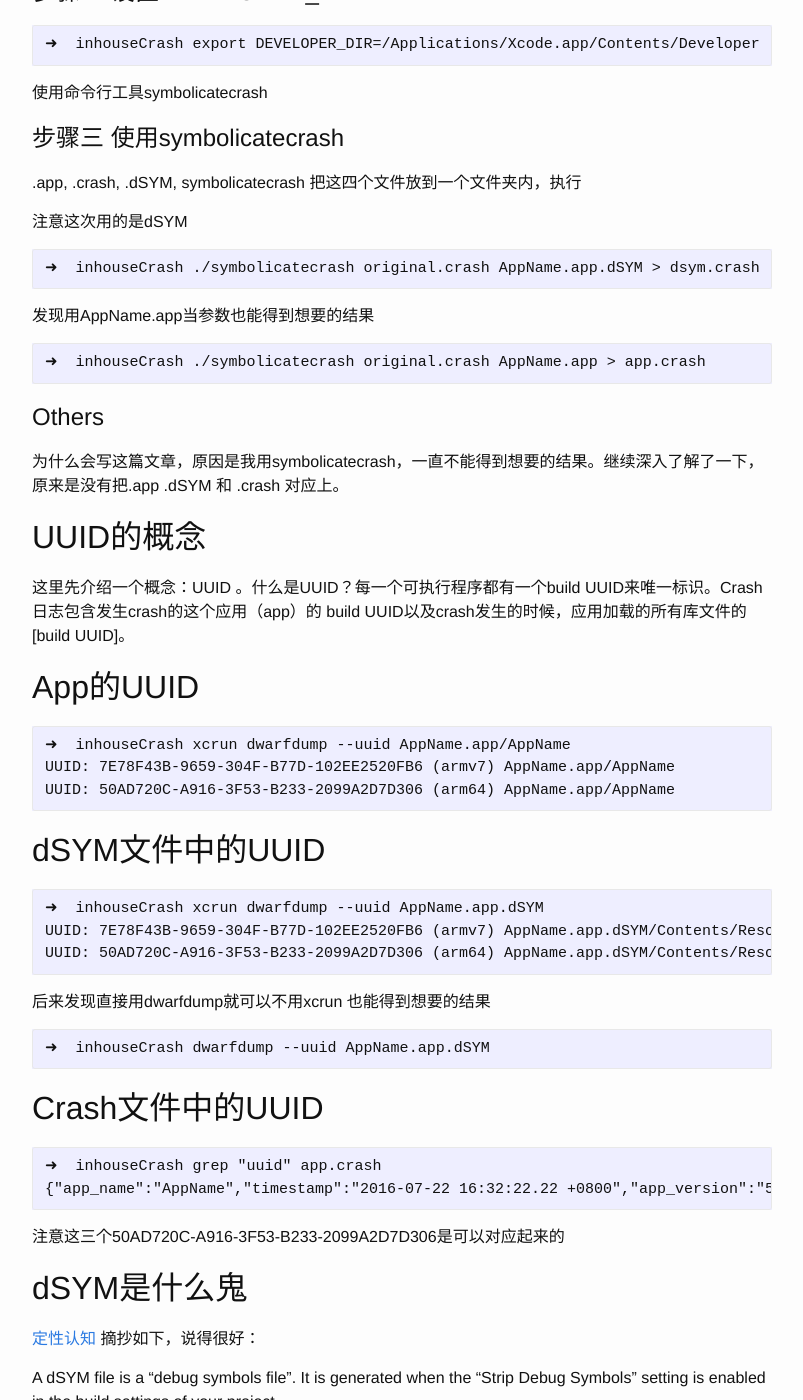
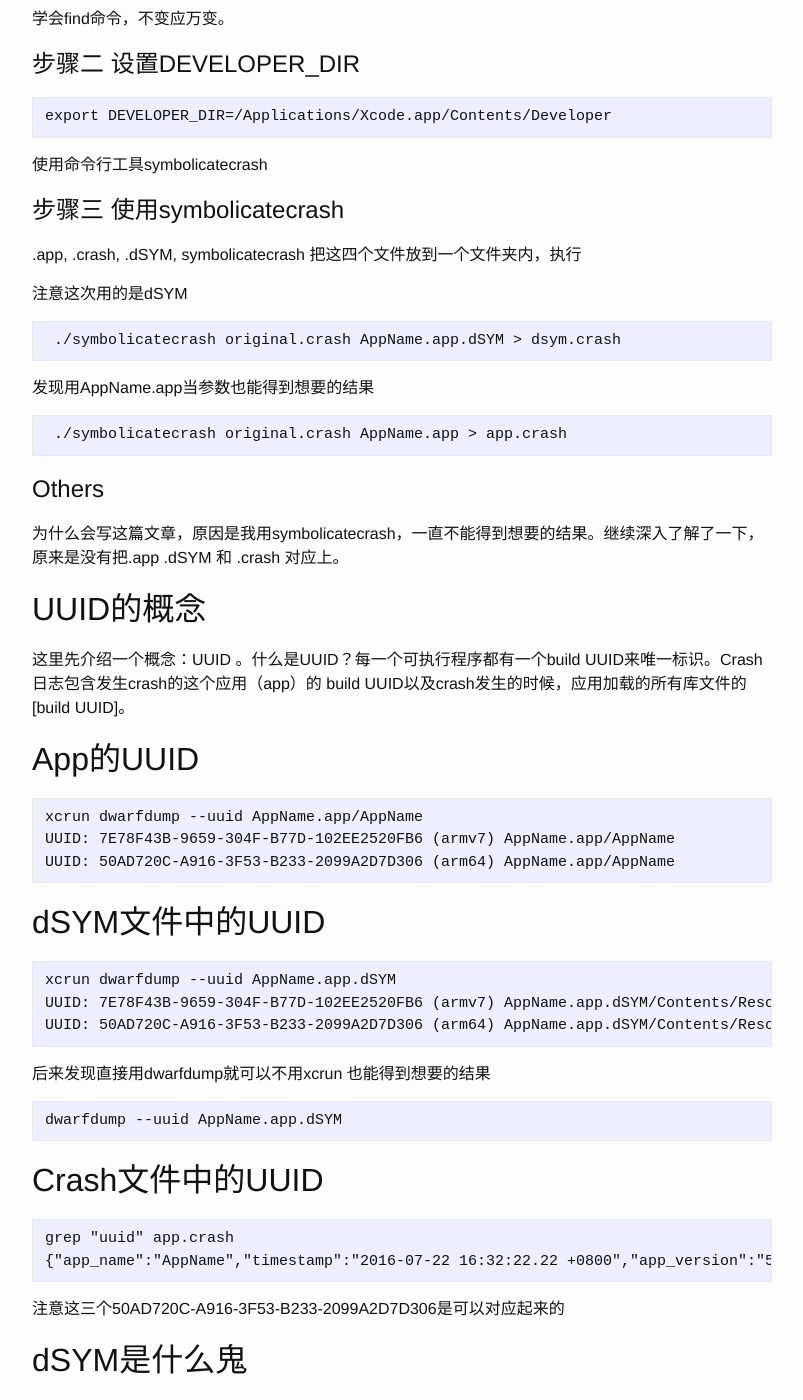
Before and after one commit to toolazytoname/toolazytoname.github.io, a Jekyll site: the page built from _posts/2016-07-23-symbolicatecrash.markdown, in a window 1280 px wide and 1400 px high, scrolled down 766 px. Shown: the whole window, without its empty margins (238-1041 px from the left). Built offline with Jekyll 4.4.1, drawn with Linux system fonts in a browser that asks for light colours; some of the changed text lies outside the part shown.

Commit message:
edit post

```diff
--- a/_posts/2016-07-23-symbolicatecrash.markdown
+++ b/_posts/2016-07-23-symbolicatecrash.markdown
@@ -22,19 +22,26 @@ categories: iOS Debug 技巧
 
 步骤一 find<a name="find"></a>
 ===
+
 因为不同的Xcode版本这个工具的位置经常会变，所以用下面这个命令来寻找
 
 ~~~
-➜  inhouseCrash find /Applications/Xcode.app -name symbolicatecrash -type f
+ find /Applications/Xcode.app -name symbolicatecrash -type f
+~~~
+
+我的结果是
+
+~~~
 /Applications/Xcode.app/Contents/SharedFrameworks/DVTFoundation.framework/Versions/A/Resources/symbolicatecrash
 ~~~
+
 
 学会find命令，不变应万变。
 
 步骤二 设置DEVELOPER_DIR<a name="set"></a>
 ===
 ~~~
-➜  inhouseCrash export DEVELOPER_DIR=/Applications/Xcode.app/Contents/Developer
+export DEVELOPER_DIR=/Applications/Xcode.app/Contents/Developer
 ~~~
 使用命令行工具symbolicatecrash
 
@@ -46,13 +53,13 @@ categories: iOS Debug 技巧
 注意这次用的是dSYM
 
 ~~~
-➜  inhouseCrash ./symbolicatecrash original.crash AppName.app.dSYM > dsym.crash
+ ./symbolicatecrash original.crash AppName.app.dSYM > dsym.crash
 ~~~
 
 发现用AppName.app当参数也能得到想要的结果
 
 ~~~
-➜  inhouseCrash ./symbolicatecrash original.crash AppName.app > app.crash
+ ./symbolicatecrash original.crash AppName.app > app.crash
 ~~~
 
 Others<a name="others"></a>
@@ -67,7 +74,7 @@ App的UUID<a name="AppUUID"></a>
 ----
 
 ~~~
-➜  inhouseCrash xcrun dwarfdump --uuid AppName.app/AppName
+xcrun dwarfdump --uuid AppName.app/AppName
 UUID: 7E78F43B-9659-304F-B77D-102EE2520FB6 (armv7) AppName.app/AppName
 UUID: 50AD720C-A916-3F53-B233-2099A2D7D306 (arm64) AppName.app/AppName
 ~~~
@@ -76,7 +83,7 @@ dSYM文件中的UUID<a name="dSYMUUID">
 ----
 
 ~~~
-➜  inhouseCrash xcrun dwarfdump --uuid AppName.app.dSYM
+xcrun dwarfdump --uuid AppName.app.dSYM
 UUID: 7E78F43B-9659-304F-B77D-102EE2520FB6 (armv7) AppName.app.dSYM/Contents/Resources/DWARF/AppName
 UUID: 50AD720C-A916-3F53-B233-2099A2D7D306 (arm64) AppName.app.dSYM/Contents/Resources/DWARF/AppName
 ~~~
@@ -85,7 +92,7 @@ UUID: 50AD720C-A916-3F53-B233-2099A2D7D306 (arm64) AppName.app.dSYM/Contents/Res
 后来发现直接用dwarfdump就可以不用xcrun 也能得到想要的结果
 
 ~~~
-➜  inhouseCrash dwarfdump --uuid AppName.app.dSYM
+dwarfdump --uuid AppName.app.dSYM
 ~~~
 
 
@@ -93,7 +100,7 @@ Crash文件中的UUID<a name="crashUUID"></a>
 ----
 
 ~~~
-➜  inhouseCrash grep "uuid" app.crash
+grep "uuid" app.crash
 {"app_name":"AppName","timestamp":"2016-07-22 16:32:22.22 +0800","app_version":"5.9","slice_uuid":"50ad720c-a916-3f53-b233-2099a2d7d306","adam_id":0,"build_version":"5.9.0.1","bundleID":"com.XXOOipad","share_with_app_devs":false,"is_first_party":false,"bug_type":"109","os_version":"iPhone OS 9.2 (13C75)","name":"AppName"}
 ~~~
 
```
